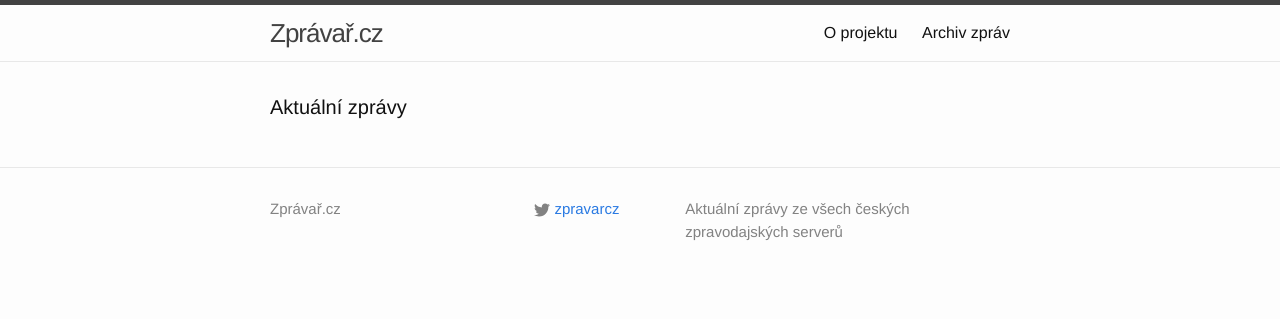
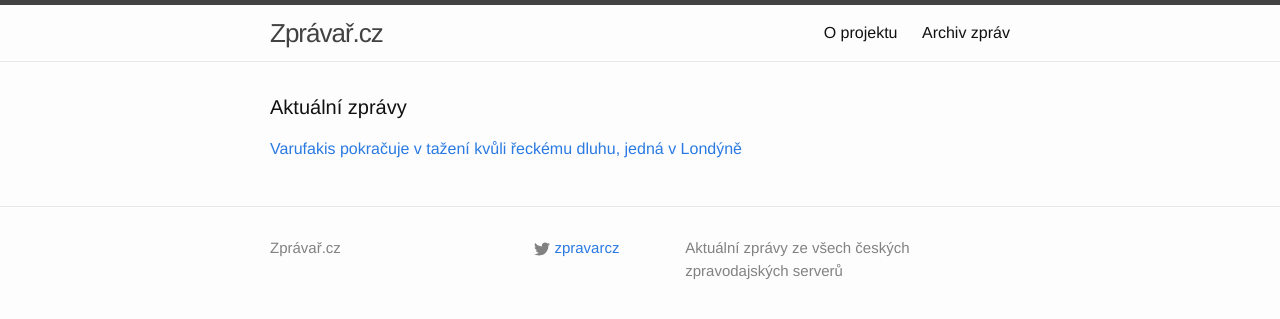
Before and after one commit to adliska/zpravar, a Jekyll site: the page built from index.html, in a window 1280 px wide. Shown: the top 319 px of the page. Built offline with Jekyll 4.4.1, drawn with Linux system fonts in a browser that asks for light colours.

Commit message:
zpravar news update

```diff
--- a/index.html
+++ b/index.html
@@ -5,4 +5,12 @@ layout: default
 <div class="home">
     <h1 class="page-heading">Aktuální zprávy</h1>
 
-</div>
+<p><a href="javascript:;" onclick="toggle_visibility('zpravy0')">Varufakis pokračuje v tažení kvůli řeckému dluhu, jedná v Londýně</a></p>
+<div id="zpravy0" style="display:none">
+<ul>
+<li><a href=http://www.ceskenoviny.cz/zpravy/zpravy/varufakis-pokracuje-v-tazeni-kvuli-reckemu-dluhu-jedna-v-londyne/1176233>Varufakis pokračuje v tažení kvůli řeckému dluhu, jedná v Londýně - www.ceskenoviny.cz</a></li>
+<li><a href=http://www.novinky.cz/zahranicni/evropa/360419-recky-ministr-vyjednava-odlozeni-splatek-obama-ho-podporil.html>Řecký ministr vyjednává odložení splátek, Obama ho podpořil  - www.novinky.cz</a></li>
+<li><a href=http://www.ceskenoviny.cz/zpravy/zpravy/obama-pry-vyjadril-pochopeni-pro-nektere-pozadavky-recka/1176226>Obama prý vyjádřil pochopení pro některé požadavky Řecka - www.ceskenoviny.cz</a></li>
+<li><a href=http://zpravy.e15.cz/domaci/politika/francie-recko-by-si-melo-vyjednat-nove-dohody-s-veriteli-1158474>Francie: Řecko by si mělo vyjednat nové dohody s věřiteli - zpravy.e15.cz</a></li>
+</ul>
+</div></div>
```
